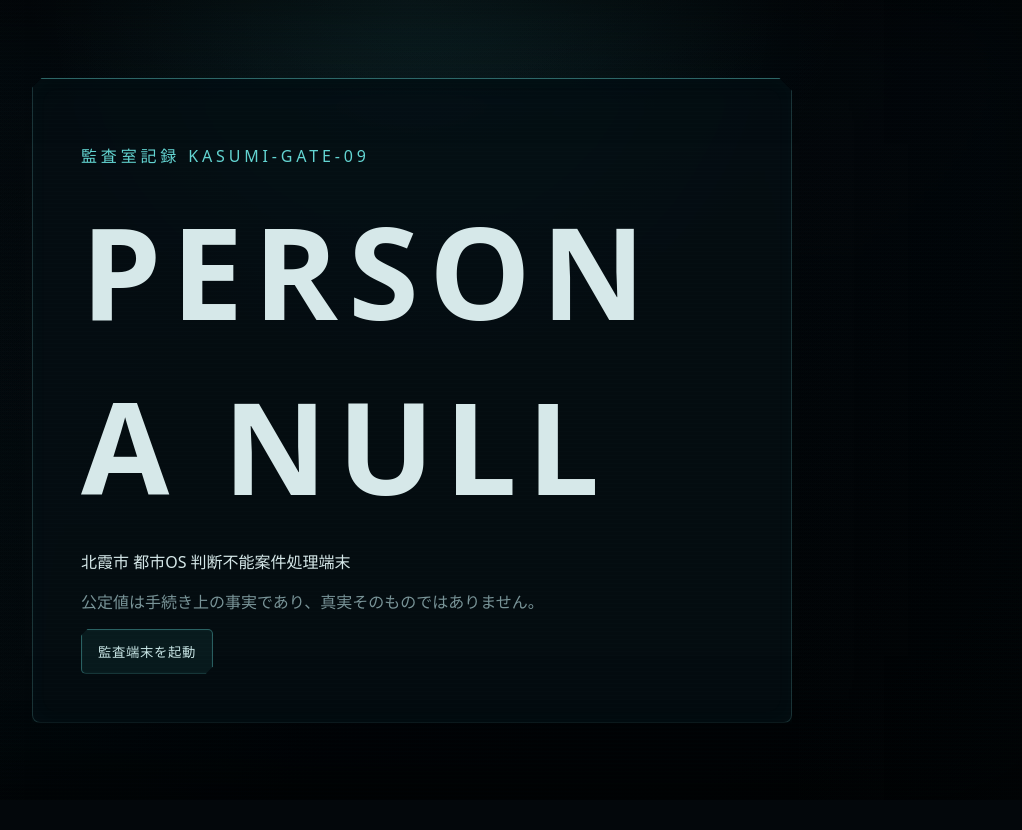
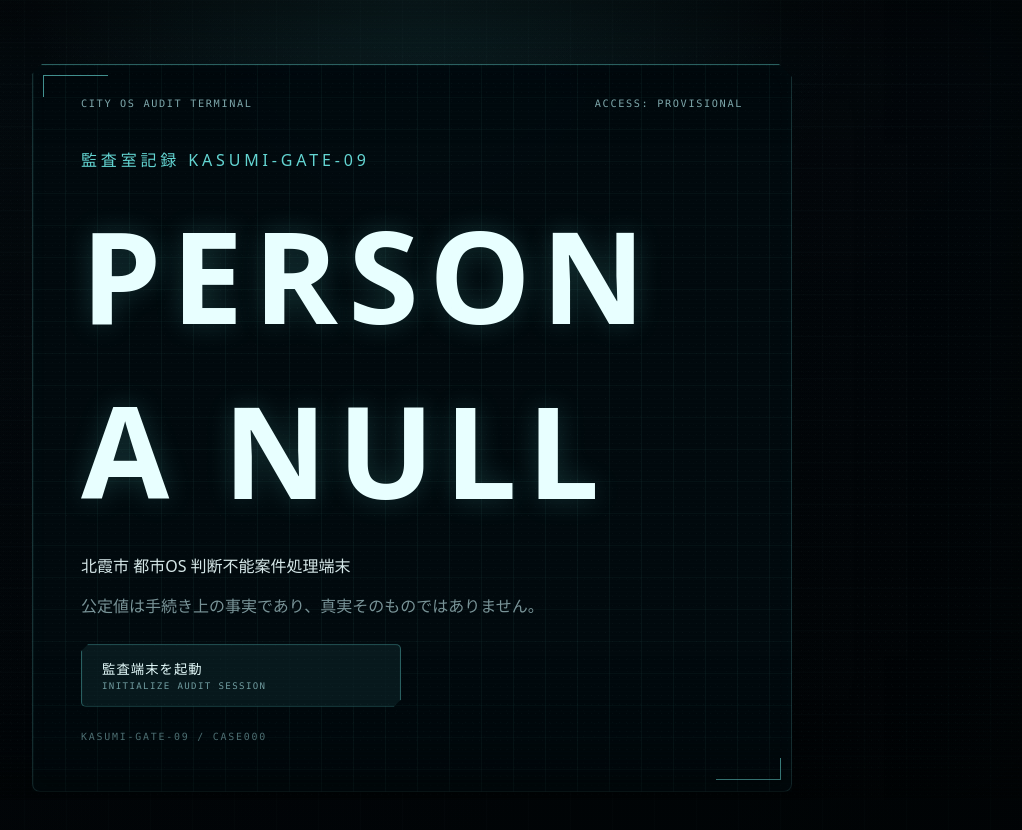
Before and after one commit to sasazaki1994/persona_null, a React (Vite) app: page / in a window 1280 px wide. Shown: the top 830 px of the page, without its empty margins (228-1250 px from the left). Before the commit the page ends 800 px from the top, so only its background shows below. Built offline with nearby package versions, Linux system fonts and the light colour scheme.

Commit message:
Enhance Case000 audit terminal HUD

```diff
--- a/src/App.tsx
+++ b/src/App.tsx
@@ -202,12 +202,17 @@ function Shell({ children }: { children: ReactNode }) {
 function TitleScreen({ onNext }: { onNext: () => void }) {
   return (
     <Shell>
-      <section className="start-card">
+      <section className="start-card terminal-boot">
+        <div className="boot-header" aria-label="端末識別情報">
+          <span>CITY OS AUDIT TERMINAL</span>
+          <span>ACCESS: PROVISIONAL</span>
+        </div>
         <p className="eyebrow">{case000.organizationName}記録 {case000.recordName}</p>
         <h1>Persona Null</h1>
         <p>北霞市 都市OS 判断不能案件処理端末</p>
         <p className="muted">公定値は手続き上の事実であり、真実そのものではありません。</p>
-        <button onClick={onNext}>監査端末を起動</button>
+        <button className="terminal-boot-button" onClick={onNext}><span>監査端末を起動</span><small>INITIALIZE AUDIT SESSION</small></button>
+        <p className="boot-case-id">KASUMI-GATE-09 / CASE000</p>
       </section>
     </Shell>
   );
@@ -414,6 +419,7 @@ function InvestigationScreen(props: InvestigationProps) {
   return (
     <main className="app-shell game-grid">
       <aside className="pane left-pane">
+        <div className="hud-panel-label"><span>01</span> CASE INDEX</div>
         <p className="eyebrow">{case000.organizationName} / {case000.id.toUpperCase()}</p>
         <h2>{case000.title}</h2>
         <GuidancePanel guidance={props.guidance} />
@@ -495,6 +501,7 @@ function InvestigationScreen(props: InvestigationProps) {
       </aside>
 
       <section className="center-pane">
+        <div className="hud-panel-label network-panel-label"><span>02</span> MEMORY NETWORK</div>
         <div className="network-caption">
           <span>Memory Network</span>
           <small>クリックで選択 / 色で重要度を表示・外周で監査状態を表示</small>
@@ -514,6 +521,7 @@ function InvestigationScreen(props: InvestigationProps) {
       </section>
 
       <aside className="pane right-pane">
+        <div className="hud-panel-label"><span>03</span> EVIDENCE DETAIL</div>
         {!selectedNode ? (
           <section className="empty-node-detail" aria-live="polite">
             <p className="eyebrow">選択ノード要約</p>
@@ -522,6 +530,7 @@ function InvestigationScreen(props: InvestigationProps) {
           </section>
         ) : <>
           <section className="node-header">
+            <p className="evidence-id">EVIDENCE ID / {selectedNode.id}</p>
             <p className="eyebrow">選択ノード要約</p>
             <h2>{selectedNode.title}</h2>
           </section>
@@ -616,7 +625,9 @@ function InvestigationScreen(props: InvestigationProps) {
       </aside>
 
       <footer className="bottom-pane">
+        <div className="hud-panel-label bottom-panel-label"><span>04</span> JUDGMENT CONSOLE</div>
         <section className="judgment-summary">
+          <p className={`judgment-state ${props.canJudge ? 'ready' : 'locked'}`}><span aria-hidden="true" />{props.canJudge ? 'JUDGMENT READY' : 'LOCKED'}</p>
           <button className="judge" disabled={!props.canJudge} onClick={props.onJudge}>{props.canJudge ? '最終判断へ進む' : '最終判断は未開放'}</button>
           <p><strong>最終判断：{props.canJudge ? '開放済' : '未開放'}</strong></p>
           <p>不足：{missingRequirement}</p>
@@ -727,8 +738,8 @@ function ResultScreen({ decision, finalStats, payload, taggedNodes }: { decision
   return (
     <Shell>
       <section className="document-card result wide admin-log">
-        <p className="eyebrow">行政処理ログ / {case000.recordName} / 保存完了</p>
-        <h2>Case000 処理記録</h2>
+        <p className="eyebrow">AUDIT RULING / 行政処理ログ / {case000.recordName} / 保存完了</p>
+        <h2 className="ruling-title"><span>裁定記録</span><small>Case000 処理記録</small></h2>
         <section className="result-summary" aria-label="裁定結果要約">
           <p><span>裁定</span><strong>{decision.finalRuling}</strong></p>
           <p><span>優先</span><strong>{decision.prioritizedValue}</strong></p>
--- a/src/MemoryNetwork.tsx
+++ b/src/MemoryNetwork.tsx
@@ -343,7 +343,7 @@ export function MemoryNetwork({
       <div className="network-scanlines" aria-hidden="true" />
       {labelNode && (
         <aside className="network-node-label" aria-live="polite">
-          <p>{hoveredNodeId ? 'HOVER RECORD' : 'SELECTED RECORD'} / {labelNode.id}</p>
+          <p>{hoveredNodeId ? 'HOVER RECORD' : 'SELECTED RECORD'} / {labelNode.id}<span>{labelNode.id === selectedNodeId ? 'SCAN LOCKED' : 'SIGNAL TRACE'}</span></p>
           <h3>{labelNode.title}</h3>
           <dl>
             <div><dt>記録種別</dt><dd>{labelNode.type}</dd></div>
--- a/src/styles.css
+++ b/src/styles.css
@@ -992,3 +992,104 @@ button.judge:hover:not(:disabled) {
   .person-profile { grid-template-columns: minmax(0, 1fr); }
   .person-portrait-column { width: min(100%, 360px); }
 }
+
+/* Case000 terminal HUD identifiers and restrained forensic surface details. */
+body {
+  background-image:
+    linear-gradient(rgba(87, 156, 164, 0.035) 1px, transparent 1px),
+    linear-gradient(90deg, rgba(87, 156, 164, 0.035) 1px, transparent 1px),
+    radial-gradient(circle at 52% -12%, rgba(51, 135, 139, 0.18), transparent 38%),
+    linear-gradient(145deg, #050b0f 0%, var(--background-dark) 52%, #010405 100%);
+  background-size: 42px 42px, 42px 42px, auto, auto;
+}
+.app-shell::after {
+  background-image:
+    radial-gradient(circle at 12% 24%, rgba(193, 241, 244, 0.08) 0 0.5px, transparent 0.8px),
+    radial-gradient(circle at 76% 68%, rgba(193, 241, 244, 0.055) 0 0.45px, transparent 0.75px),
+    linear-gradient(90deg, rgba(0, 0, 0, 0.22), transparent 16%, transparent 84%, rgba(0, 0, 0, 0.28));
+  background-size: 7px 9px, 11px 13px, auto;
+}
+
+.terminal-boot {
+  position: relative;
+  overflow: hidden;
+  padding-top: 2rem;
+  background:
+    linear-gradient(90deg, rgba(99, 213, 210, 0.05) 1px, transparent 1px),
+    linear-gradient(rgba(99, 213, 210, 0.04) 1px, transparent 1px),
+    rgba(2, 10, 14, 0.93);
+  background-size: 32px 32px;
+}
+.terminal-boot::before,
+.terminal-boot::after {
+  position: absolute;
+  width: 4rem;
+  height: 1.3rem;
+  border-top: 1px solid var(--accent-cyan);
+  content: '';
+  opacity: 0.7;
+}
+.terminal-boot::before { top: 0.65rem; left: 0.65rem; border-left: 1px solid var(--accent-cyan); }
+.terminal-boot::after { right: 0.65rem; bottom: 0.65rem; border-right: 1px solid var(--accent-cyan); border-top: 0; border-bottom: 1px solid var(--accent-cyan); }
+.boot-header { display: flex; justify-content: space-between; gap: 1rem; margin-bottom: 2.3rem; color: #7fa9ad; font: 0.64rem/1.3 ui-monospace, SFMono-Regular, Consolas, monospace; letter-spacing: 0.16em; }
+.terminal-boot h1 { color: #e8ffff; text-shadow: 0 0 28px rgba(99, 213, 210, 0.2); }
+.terminal-boot-button { display: grid; min-width: min(100%, 20rem); gap: 0.2rem; margin-top: 1.7rem; padding: 0.85rem 1.25rem; text-align: left; }
+.terminal-boot-button span { color: #e8ffff; font-weight: 800; letter-spacing: 0.08em; }
+.terminal-boot-button small { color: #719da1; font: 0.57rem/1.2 ui-monospace, SFMono-Regular, Consolas, monospace; letter-spacing: 0.15em; }
+.boot-case-id { margin: 1.5rem 0 0; color: #557a7e; font: 0.62rem/1.2 ui-monospace, SFMono-Regular, Consolas, monospace; letter-spacing: 0.18em; }
+
+.game-grid > .pane,
+.game-grid > .center-pane,
+.game-grid > .bottom-pane { position: relative; }
+.game-grid > .pane::after,
+.game-grid > .center-pane::after,
+.game-grid > .bottom-pane::after {
+  position: absolute;
+  z-index: 3;
+  right: 7px;
+  bottom: 7px;
+  width: 22px;
+  height: 22px;
+  border-right: 1px solid rgba(99, 213, 210, 0.38);
+  border-bottom: 1px solid rgba(99, 213, 210, 0.38);
+  content: '';
+  pointer-events: none;
+}
+.hud-panel-label {
+  display: flex;
+  align-items: center;
+  gap: 0.5rem;
+  margin: -0.25rem 0 0.65rem;
+  color: #78b8bb;
+  font: 0.58rem/1.2 ui-monospace, SFMono-Regular, Consolas, monospace;
+  letter-spacing: 0.18em;
+  white-space: nowrap;
+}
+.hud-panel-label::after { width: 100%; height: 1px; background: linear-gradient(90deg, rgba(99, 213, 210, 0.36), transparent); content: ''; }
+.hud-panel-label span { color: #3f6e72; }
+.center-pane { grid-template-rows: auto auto minmax(0, 1fr); }
+.network-panel-label { margin: 0; padding: 0.45rem 0.7rem 0.35rem; background: rgba(2, 8, 11, 0.88); }
+.network-caption { border-radius: 0; }
+.bottom-pane { padding-top: 2.15rem; }
+.bottom-panel-label { position: absolute; top: 0.6rem; right: 0.85rem; left: 0.85rem; margin: 0; }
+
+.evidence-id { margin: 0 0 0.5rem; border-bottom: 1px solid rgba(99, 213, 210, 0.2); padding-bottom: 0.35rem; color: #64969a; font: 0.61rem/1.2 ui-monospace, SFMono-Regular, Consolas, monospace; letter-spacing: 0.15em; }
+.network-node-label > p { display: flex; justify-content: space-between; gap: 0.8rem; }
+.network-node-label > p span { color: #8ce3df; white-space: nowrap; }
+
+.judgment-state { display: flex; align-items: center; gap: 0.45rem; margin: 0 0 0.2rem; font: 0.62rem/1 ui-monospace, SFMono-Regular, Consolas, monospace; letter-spacing: 0.15em; }
+.judgment-state span { width: 0.45rem; height: 0.45rem; border-radius: 50%; background: currentColor; box-shadow: 0 0 8px currentColor; }
+.judgment-state.locked { color: #677a7c; }
+.judgment-state.ready { color: var(--accent-green); }
+button.judge:not(:disabled) { position: relative; font-weight: 800; letter-spacing: 0.08em; }
+
+.ruling-title { display: grid; gap: 0.15rem; margin-bottom: 1.2rem; }
+.ruling-title > span { color: #edffff; font-size: clamp(2rem, 5vw, 3.8rem); letter-spacing: 0.12em; }
+.ruling-title > small { color: #699195; font: 0.68rem/1.2 ui-monospace, SFMono-Regular, Consolas, monospace; letter-spacing: 0.18em; }
+.result-section:has(.stat-delta-list) { border-color: rgba(99, 213, 210, 0.34); background: linear-gradient(145deg, rgba(8, 31, 35, 0.76), rgba(4, 14, 18, 0.72)); box-shadow: inset 0 0 22px rgba(99, 213, 210, 0.045); }
+.ending-text { margin: 1rem 0 0.5rem; padding: 1.2rem 1rem 1.2rem 1.35rem; line-height: 1.9; background: linear-gradient(90deg, rgba(99, 213, 210, 0.07), transparent); }
+
+@media (max-width: 899px) {
+  .boot-header { align-items: flex-start; flex-direction: column; margin-bottom: 1.5rem; }
+  .bottom-pane { padding-top: 2.35rem; }
+}
```
Also changed, not shown: 2 other files (tests, documents, lock files or other folders).
